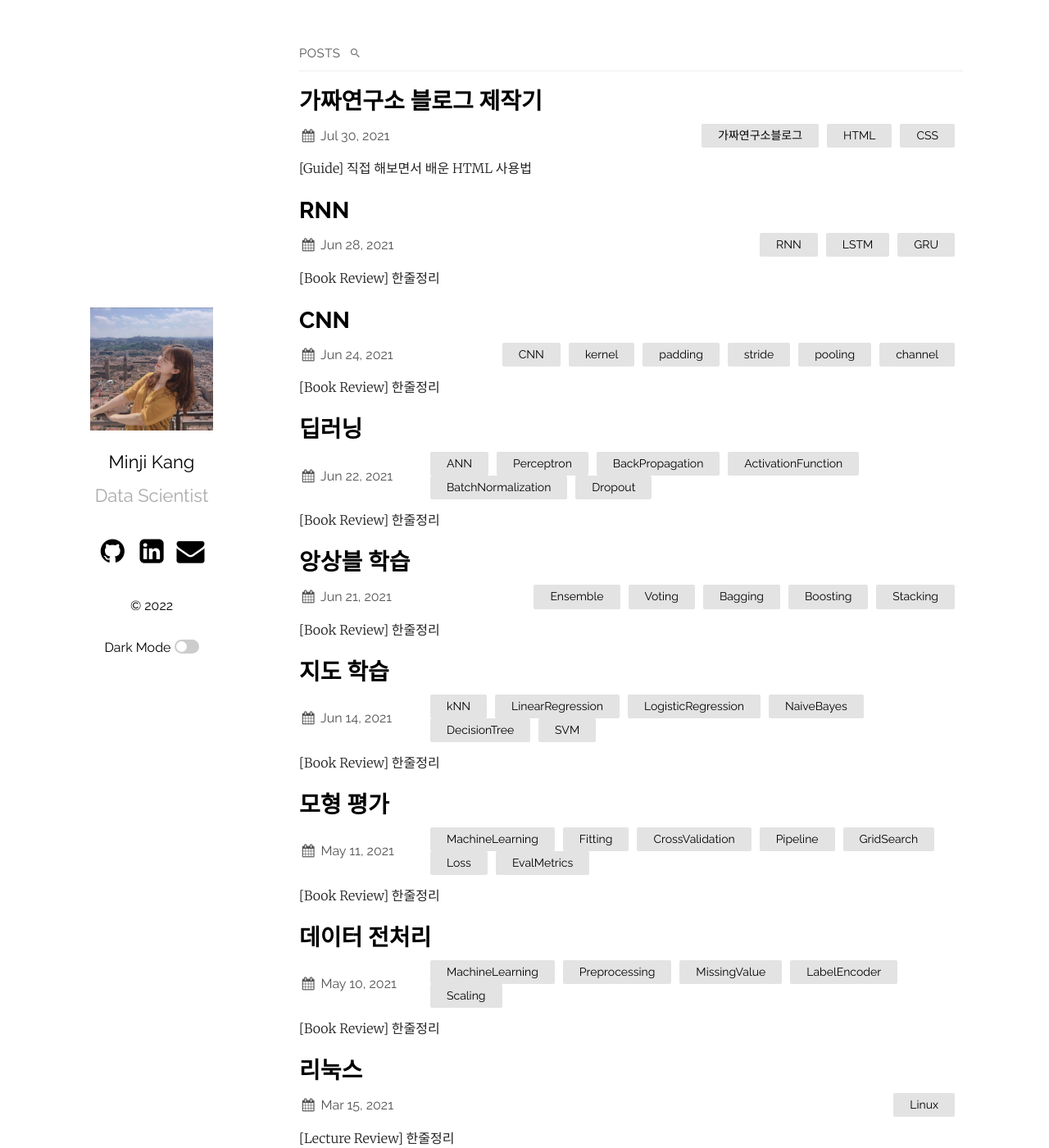
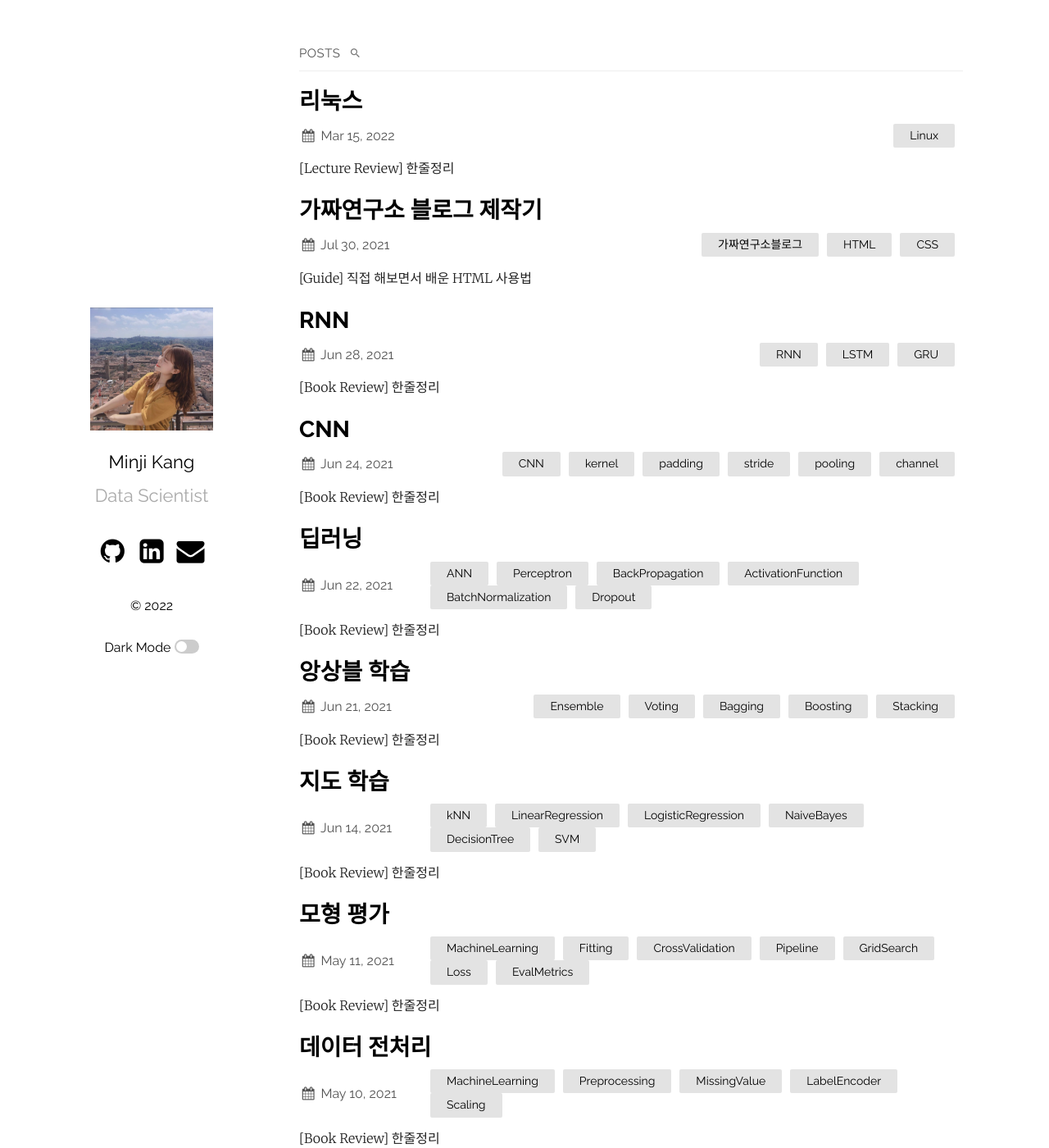
Before and after one commit to mmminji/mmminji.github.io, a Jekyll site: the page built from index.md, in a window 1280 px wide and 1400 px high. Shown: the whole window at 82% size. Built offline with Jekyll 4.4.1, drawn with Linux system fonts in a browser that asks for light colours.

Commit message:
Update 2022-03-15-리눅스.markdown

````diff
--- a/_posts/2022-03-15-리눅스.markdown
+++ b/_posts/2022-03-15-리눅스.markdown
@@ -1,7 +1,7 @@
 ---
 layout: post
 title:  "리눅스"
-date:   2021-03-15
+date:   2022-03-15
 categories: Linux
 ---
 [Lecture Review] 한줄정리
@@ -119,7 +119,7 @@ chgrp [옵션] [그룹명] [파일명]
         |o(기타사용자)|x(실행)|=(설정)|
         |a(전체)|||
     - 숫자 모드 : 세자리의 수로 표현하며, 각 자리의 숫자는 4(읽기), 2(쓰기), 1(실행)의 합으로 나타낸다.
-![](https://github.com/mmminji/mmminji.github.io/blob/main/assets/post_pics/Linux-chmod.png?raw=true){: width="800" height="1400"}
+![](https://github.com/mmminji/mmminji.github.io/blob/main/assets/post_pics/Linux-chmod.png?raw=true){: width="800" height="200"}
 ```console
 chmod [접근 권한 설정] [파일명]
 ```
````
